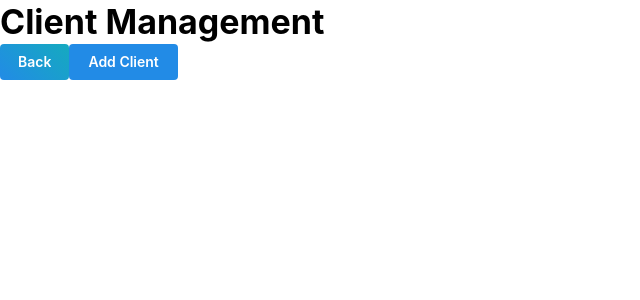
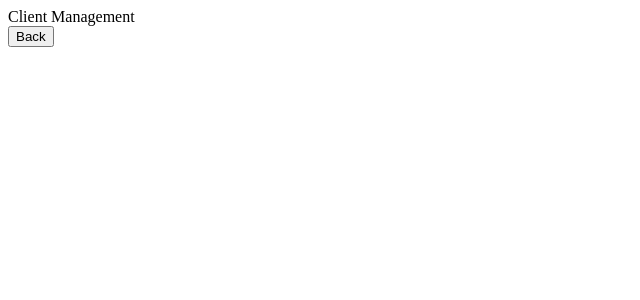
Before and after one commit to nguyenk036/invoice-app, a React (Vite) app in the folder src/renderer/: page /#/clients in a window 1280 px wide. Shown: the top 300 px of the page, without its empty margins (0-640 px from the left). Built offline with nearby package versions, Linux system fonts and the light colour scheme.

Commit message:
button, input components, tailwind configs

```diff
--- a/package.json
+++ b/package.json
@@ -23,6 +23,7 @@
   "dependencies": {
     "@electron-toolkit/preload": "^3.0.0",
     "@electron-toolkit/utils": "^3.0.0",
+    "@radix-ui/react-slot": "^1.0.2",
     "@types/better-sqlite3": "^7.6.9",
     "@types/react-router-dom": "^5.3.3",
     "better-sqlite3": "^9.4.3",
--- a/src/renderer/src/App.tsx
+++ b/src/renderer/src/App.tsx
@@ -1,7 +1,7 @@
 /* eslint-disable @typescript-eslint/no-unused-vars */
-import electronLogo from './assets/electron.svg'
 import { useNavigate } from 'react-router-dom'
 import { MouseEventHandler } from 'react'
+import { Button } from './components/ui/button'
 
 function App(): JSX.Element {
   // const ipcHandle = (): void => window.electron.ipcRenderer.send('ping')
@@ -16,9 +16,9 @@
   const navigateClients: MouseEventHandler<HTMLButtonElement> = () => navigate('/clients')
 
   return (
-    <>
-      <img alt="logo" className="logo m-6" src={electronLogo} />
-    </>
+    <div className="flex h-dvh justify-center bg-gradient-to-b from-white to-slate-500 p-8">
+      <Button onClick={navigateClients}>Clients</Button>
+    </div>
   )
 }
 
--- /dev/null
+++ b/src/renderer/src/components/ui/button.tsx
@@ -0,0 +1,48 @@
+import * as React from 'react'
+import { Slot } from '@radix-ui/react-slot'
+import { cva, type VariantProps } from 'class-variance-authority'
+import { cn } from '../lib/utils'
+
+const buttonVariants = cva(
+  'inline-flex items-center justify-center whitespace-nowrap rounded-3xl text-sm font-medium ring-offset-background transition-colors focus-visible:outline-none focus-visible:ring-2 focus-visible:ring-ring focus-visible:ring-offset-2 disabled:pointer-events-none disabled:opacity-50',
+  {
+    variants: {
+      variant: {
+        default: 'bg-primary text-primary-foreground hover:bg-primary/90',
+        destructive: 'bg-destructive text-destructive-foreground hover:bg-destructive/90',
+        outline: 'border border-input bg-background hover:bg-accent hover:text-accent-foreground',
+        secondary: 'bg-secondary text-secondary-foreground hover:bg-secondary/80',
+        ghost: 'hover:bg-accent hover:text-accent-foreground',
+        link: 'text-primary underline-offset-4 hover:underline'
+      },
+      size: {
+        default: 'h-10 px-4 py-2',
+        sm: 'h-9 rounded-md px-3',
+        lg: 'h-11 rounded-md px-8',
+        icon: 'h-10 w-10'
+      }
+    },
+    defaultVariants: {
+      variant: 'default',
+      size: 'default'
+    }
+  }
+)
+
+export interface ButtonProps
+  extends React.ButtonHTMLAttributes<HTMLButtonElement>,
+    VariantProps<typeof buttonVariants> {
+  asChild?: boolean
+}
+
+const Button = React.forwardRef<HTMLButtonElement, ButtonProps>(
+  ({ className, variant, size, asChild = false, ...props }, ref) => {
+    const Comp = asChild ? Slot : 'button'
+    return (
+      <Comp className={cn(buttonVariants({ variant, size, className }))} ref={ref} {...props} />
+    )
+  }
+)
+Button.displayName = 'Button'
+
+export { Button, buttonVariants }
--- a/src/renderer/src/main.tsx
+++ b/src/renderer/src/main.tsx
@@ -1,21 +1,17 @@
-import '@mantine/core/styles.css'
 import './assets/main.css'
 import React from 'react'
 import ReactDOM from 'react-dom/client'
 import App from './App'
 import { HashRouter, Route, Routes } from 'react-router-dom'
 import ClientManagement from './pages/ClientManagement'
-import { MantineProvider } from '@mantine/core'
 
 ReactDOM.createRoot(document.getElementById('root') as HTMLElement).render(
   <React.StrictMode>
-    <MantineProvider>
     <HashRouter basename="/">
       <Routes>
         <Route index path="/" element={<App />} />
         <Route path="/clients" element={<ClientManagement />} />
       </Routes>
     </HashRouter>
-    </MantineProvider>
   </React.StrictMode>
 )
--- a/src/renderer/src/pages/ClientManagement.tsx
+++ b/src/renderer/src/pages/ClientManagement.tsx
@@ -1,4 +1,3 @@
-import { Avatar, Button, Grid, Title, Tooltip } from '@mantine/core'
 import { IClient } from 'interfaces/Client'
 import { MouseEventHandler, useEffect, useState } from 'react'
 import { useNavigate } from 'react-router-dom'
@@ -15,22 +14,13 @@
 
   return (
     <>
-      <Title>Client Management</Title>
-      <Button variant="gradient" onClick={navigateHome}>
-        Back
-      </Button>
-      <Button>Add Client</Button>
-      <Grid my="lg">
-        {clients.map((client) => (
-          <Grid.Col span={4} key={client.first}>
-            <Tooltip label={`${client.first} ${client.last}`} withArrow>
-              <Avatar src={null} m="md" size="lg">
-                {client.first.charAt(0)}
-              </Avatar>
-            </Tooltip>
-          </Grid.Col>
+      <div>Client Management</div>
+      <button onClick={navigateHome}>Back</button>
+      <div>
+        {clients.map((client, i) => (
+          <div key={i}>{client.first.charAt(0)}</div>
         ))}
-      </Grid>
+      </div>
     </>
   )
 }
--- a/tailwind.config.js
+++ b/tailwind.config.js
@@ -1,77 +1,77 @@
 /** @type {import('tailwindcss').Config} */
 module.exports = {
-  darkMode: ["class"],
+  darkMode: ['class'],
   content: [
     './pages/**/*.{ts,tsx}',
     './components/**/*.{ts,tsx}',
     './app/**/*.{ts,tsx}',
-    './src/**/*.{ts,tsx}',
+    './src/**/*.{ts,tsx}'
   ],
-  prefix: "",
+  prefix: '',
   theme: {
     container: {
       center: true,
-      padding: "2rem",
+      padding: '2rem',
       screens: {
-        "2xl": "1400px",
-      },
+        '2xl': '1400px'
+      }
     },
     extend: {
       colors: {
-        border: "hsl(var(--border))",
-        input: "hsl(var(--input))",
-        ring: "hsl(var(--ring))",
-        background: "hsl(var(--background))",
-        foreground: "hsl(var(--foreground))",
+        border: 'hsl(var(--border))',
+        input: 'hsl(var(--input))',
+        ring: 'hsl(var(--ring))',
+        background: 'hsl(var(--background))',
+        foreground: 'hsl(var(--foreground))',
         primary: {
-          DEFAULT: "hsl(var(--primary))",
-          foreground: "hsl(var(--primary-foreground))",
+          DEFAULT: 'hsl(var(--primary))',
+          foreground: 'hsl(var(--primary-foreground))'
         },
         secondary: {
-          DEFAULT: "hsl(var(--secondary))",
-          foreground: "hsl(var(--secondary-foreground))",
+          DEFAULT: 'hsl(var(--secondary))',
+          foreground: 'hsl(var(--secondary-foreground))'
         },
         destructive: {
-          DEFAULT: "hsl(var(--destructive))",
-          foreground: "hsl(var(--destructive-foreground))",
+          DEFAULT: 'hsl(var(--destructive))',
+          foreground: 'hsl(var(--destructive-foreground))'
         },
         muted: {
-          DEFAULT: "hsl(var(--muted))",
-          foreground: "hsl(var(--muted-foreground))",
+          DEFAULT: 'hsl(var(--muted))',
+          foreground: 'hsl(var(--muted-foreground))'
         },
         accent: {
-          DEFAULT: "hsl(var(--accent))",
-          foreground: "hsl(var(--accent-foreground))",
+          DEFAULT: 'hsl(var(--accent))',
+          foreground: 'hsl(var(--accent-foreground))'
         },
         popover: {
-          DEFAULT: "hsl(var(--popover))",
-          foreground: "hsl(var(--popover-foreground))",
+          DEFAULT: 'hsl(var(--popover))',
+          foreground: 'hsl(var(--popover-foreground))'
         },
         card: {
-          DEFAULT: "hsl(var(--card))",
-          foreground: "hsl(var(--card-foreground))",
-        },
+          DEFAULT: 'hsl(var(--card))',
+          foreground: 'hsl(var(--card-foreground))'
+        }
       },
       borderRadius: {
-        lg: "var(--radius)",
-        md: "calc(var(--radius) - 2px)",
-        sm: "calc(var(--radius) - 4px)",
+        lg: 'var(--radius)',
+        md: 'calc(var(--radius) - 2px)',
+        sm: 'calc(var(--radius) - 4px)'
       },
       keyframes: {
-        "accordion-down": {
-          from: { height: "0" },
-          to: { height: "var(--radix-accordion-content-height)" },
+        'accordion-down': {
+          from: { height: '0' },
+          to: { height: 'var(--radix-accordion-content-height)' }
         },
-        "accordion-up": {
-          from: { height: "var(--radix-accordion-content-height)" },
-          to: { height: "0" },
-        },
+        'accordion-up': {
+          from: { height: 'var(--radix-accordion-content-height)' },
+          to: { height: '0' }
+        }
       },
       animation: {
-        "accordion-down": "accordion-down 0.2s ease-out",
-        "accordion-up": "accordion-up 0.2s ease-out",
-      },
-    },
+        'accordion-down': 'accordion-down 0.2s ease-out',
+        'accordion-up': 'accordion-up 0.2s ease-out'
+      }
+    }
   },
-  plugins: [require("tailwindcss-animate")],
+  plugins: [require('tailwindcss-animate')]
 }
```
Also changed, not shown: src/renderer/src/components/ui/input.tsx (added, +24 -0 lines), components.json, src/renderer/src/components/lib/utils.ts (renamed from @/lib/utils.ts), 1 other file (tests, documents, lock files or other folders). Lines whose indentation alone changed are shown as unchanged.
